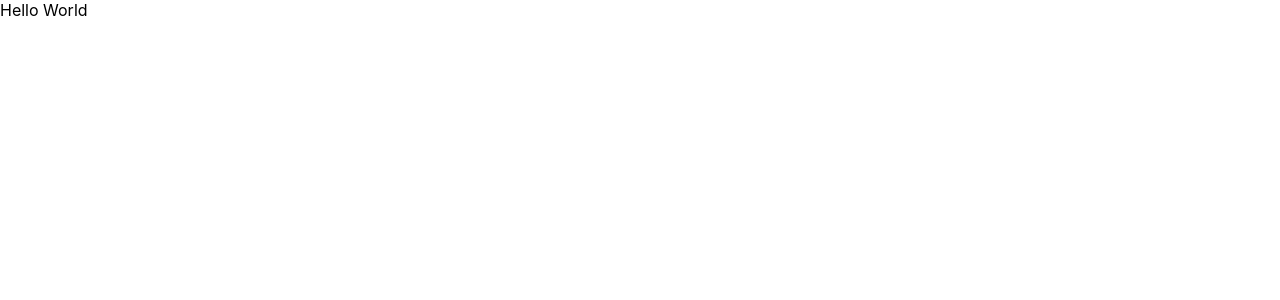
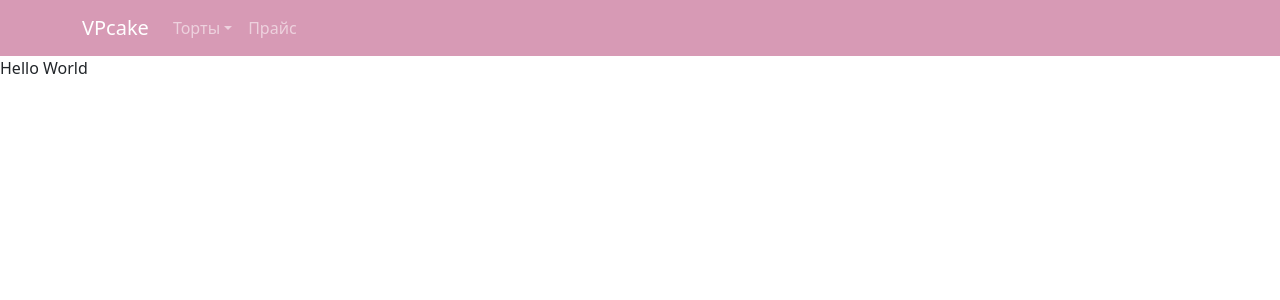
Before and after one commit to sergeianip20/deploy1, a Next.js app: page / in a window 1280 px wide. Shown: the top 300 px of the page. Built offline with nearby package versions, Linux system fonts and the light colour scheme.

Commit message:
Update index.js

```diff
--- a/pages/index.js
+++ b/pages/index.js
@@ -1,6 +1,14 @@
+  import s from './form.module.css'
+  import NavBar from './NavBar'
+
+
+
 export default function Home() {
 return <div>
+
+<header> <NavBar/></header>
 Hello
+
  World
 </div>
 
```
